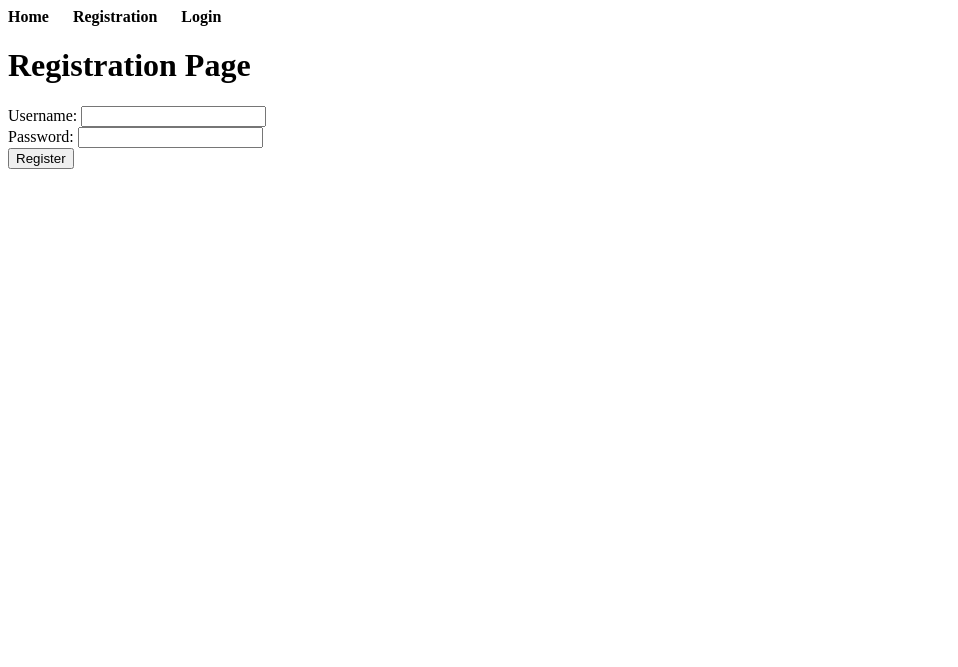
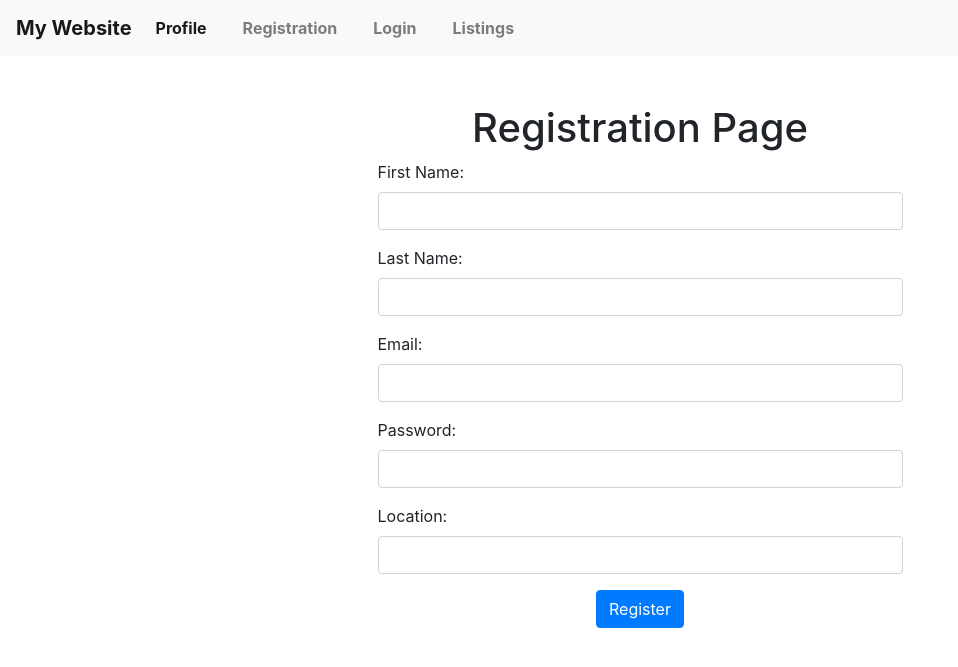
Before and after one commit to salnahass/https---github.com-salnahass-login, a Flask app: page /registration in a window 1280 px wide. Shown: the top 667 px of the page, without its empty margins (0-958 px from the left). Run offline with Flask 3, Linux system fonts and the light colour scheme; some libraries are stand-ins or nearby versions.

Commit message:
first iteration of messages

```diff
--- a/app.py
+++ b/app.py
@@ -1,7 +1,8 @@
-import flask
 from flask import Flask, render_template, request, redirect, url_for, flash, session
 import sqlite3
+import os
 
+UPLOAD_FOLDER = os.path.join(os.getcwd(), 'uploads')
 app = Flask(__name__)
 app.secret_key = 'your_secret_key'  # Change this to a secure random key
 
@@ -10,11 +11,79 @@ conn = sqlite3.connect('database.db')
 cursor = conn.cursor()
 
 # Create a table for user registration
-cursor.execute('''CREATE TABLE IF NOT EXISTS users (
-                    id INTEGER PRIMARY KEY AUTOINCREMENT,
-                    username TEXT NOT NULL,
-                    password TEXT NOT NULL
-                )''')
+# cursor.execute('''CREATE TABLE IF NOT EXISTS users (
+#                     id INTEGER PRIMARY KEY AUTOINCREMENT,
+#                     username TEXT NOT NULL,
+#                     password TEXT NOT NULL
+#                 )''')
+cursor.execute('''
+CREATE TABLE IF NOT EXISTS User (
+    userID INTEGER PRIMARY KEY AUTOINCREMENT,
+    firstName TEXT NOT NULL,
+    lastName TEXT NOT NULL,
+    email TEXT UNIQUE NOT NULL,
+    hashedPassword TEXT NOT NULL,
+    profileImage TEXT,
+    location TEXT NOT NULL,
+    joinDate DATE NOT NULL,
+    lastLogin DATE NOT NULL
+);
+''')
+
+# Listing Table
+cursor.execute('''
+CREATE TABLE IF NOT EXISTS Listing (
+    listingID INTEGER PRIMARY KEY AUTOINCREMENT,
+    userID INTEGER,
+    title TEXT NOT NULL,
+    description TEXT NOT NULL,
+    images TEXT,
+    category TEXT NOT NULL,
+    datePosted DATE NOT NULL,
+    status TEXT NOT NULL,
+    FOREIGN KEY (userID) REFERENCES User(userID)
+);
+''')
+
+# Message Table
+cursor.execute('''
+CREATE TABLE IF NOT EXISTS Message (
+    messageID INTEGER PRIMARY KEY AUTOINCREMENT,
+    senderID INTEGER,
+    receiverID INTEGER,
+    listingID INTEGER,
+    content TEXT NOT NULL,
+    sendDate DATETIME NOT NULL,
+    isRead BOOLEAN NOT NULL,
+    FOREIGN KEY (senderID) REFERENCES User(userID),
+    FOREIGN KEY (receiverID) REFERENCES User(userID),
+    FOREIGN KEY (listingID) REFERENCES Listing(listingID)
+);
+''')
+
+# Review Table
+cursor.execute('''
+CREATE TABLE IF NOT EXISTS Review (
+    reviewID INTEGER PRIMARY KEY AUTOINCREMENT,
+    reviewerID INTEGER,
+    reviewedUserID INTEGER,
+    rating INTEGER NOT NULL,
+    comment TEXT,
+    datePosted DATE NOT NULL,
+    FOREIGN KEY (reviewerID) REFERENCES User(userID),
+    FOREIGN KEY (reviewedUserID) REFERENCES User(userID)
+);
+''')
+
+# Category Table
+cursor.execute('''
+CREATE TABLE IF NOT EXISTS Category (
+    categoryID INTEGER PRIMARY KEY AUTOINCREMENT,
+    name TEXT NOT NULL,
+    description TEXT NOT NULL
+);
+''')
+
 conn.commit()
 conn.close()
 
@@ -24,47 +93,91 @@ def index():
 
 @app.route('/register', methods=['POST'])
 def register():
-    username = request.form['username']
+    firstName = request.form['firstName']
+    lastName = request.form['lastName']
+    email = request.form['email']
     password = request.form['password']
+    location = request.form['location']
 
-    if not username or not password:
-        flash('Username and password are required', 'error')
+    # Check if all required fields are filled
+    if not firstName or not lastName or not email or not password or not location:
+        flash('All fields are required', 'error')
         return redirect(url_for('index'))
 
     conn = sqlite3.connect('database.db')
     cursor = conn.cursor()
-    cursor.execute("INSERT INTO users (username, password) VALUES (?, ?)", (username, password))
+
+    # Check if email already exists
+    cursor.execute("SELECT * FROM User WHERE email=?", (email,))
+    existing_user = cursor.fetchone()
+    if existing_user:
+        flash('Email already registered', 'error')
+        conn.close()
+        return redirect(url_for('index'))
+
+    # Insert the new user data into the User table
+    cursor.execute("INSERT INTO User (firstName, lastName, email, hashedPassword, location, joinDate, lastLogin) VALUES (?, ?, ?, ?, ?, date('now'), date('now'))", (firstName, lastName, email, password, location))
+
     conn.commit()
     conn.close()
 
-    flash('Registration successful', 'success')
-    return redirect(url_for('index'))
+
+    return redirect(url_for('profile'))
 
 @app.route('/')
+# @app.route('/login', methods=['GET', 'POST'])
+# def login():
+#     if request.method == 'POST':
+#         username = request.form['username']
+#         password = request.form['password']
+
+#         if not username or not password:
+#             flash('Username and password are required', 'error')
+#             return redirect(url_for('login'))
+
+#         conn = sqlite3.connect('database.db')
+#         cursor = conn.cursor()
+#         cursor.execute("SELECT * FROM users WHERE username=?", (username,))
+#         user = cursor.fetchone()
+#         conn.close()
+
+#         if user is None or user[2] != password:
+#             flash('Invalid username or password', 'error')
+#         else:
+#             session['user_id'] = user[0]
+#             flash('Login successful', 'success')
+#             return redirect(url_for('profile'))
+
+#     return render_template('login.html')
+
 @app.route('/login', methods=['GET', 'POST'])
 def login():
     if request.method == 'POST':
-        username = request.form['username']
+        email = request.form['email']
         password = request.form['password']
 
-        if not username or not password:
-            flash('Username and password are required', 'error')
+        if not email or not password:
+            flash('Email and password are required', 'error')
             return redirect(url_for('login'))
 
         conn = sqlite3.connect('database.db')
+        conn.row_factory = sqlite3.Row  # Set row_factory to sqlite3.Row
         cursor = conn.cursor()
-        cursor.execute("SELECT * FROM users WHERE username=?", (username,))
+        cursor.execute("SELECT * FROM User WHERE email=?", (email,))
         user = cursor.fetchone()
         conn.close()
 
-        if user is None or user[2] != password:
-            flash('Invalid username or password', 'error')
+        if user is None or user['hashedPassword'] != password:  # Now you can use string keys
+            flash('Invalid email or password', 'error')
         else:
-            session['user_id'] = user[0]
+            session['user_id'] = user['userID']
             flash('Login successful', 'success')
             return redirect(url_for('profile'))
 
     return render_template('login.html')
+
+
+
 
 @app.route('/profile')
 def profile():
@@ -76,15 +189,115 @@ def profile():
     conn = sqlite3.connect('database.db')
     conn.row_factory = sqlite3.Row
     cursor = conn.cursor()
-    cursor.execute("SELECT * FROM users WHERE id=?", (user_id,))
+    cursor.execute("SELECT * FROM User WHERE userID=?", (user_id,))
     user = cursor.fetchone()
     conn.close()
 
-    user_name = user['username']
+    if user is None:
+        flash('User not found', 'error')
+        return redirect(url_for('login'))
+
+    # Extracting user information
+    first_name = user['firstName']
+    last_name = user['lastName']
+    email = user['email']
+    location = user['location']
+    profile_image = user['profileImage'] if user['profileImage'] else 'default_profile_image_url'
+
+    # Add your profile page content here
+    # profile_image = user['profileImage'].split('/')[-1] if user['profileImage'] else None
+
+    return render_template('profile.html', first_name=first_name, last_name=last_name, email=email, location=location, profile_image=profile_image)
+
+@app.route('/edit-profile', methods=['GET', 'POST'])
+def edit_profile():
+    user_id = session.get('user_id')
+    if user_id is None:
+        flash('Please log in to access your profile', 'error')
+        return redirect(url_for('login'))
+
+    conn = sqlite3.connect('database.db')
+    cursor = conn.cursor()
+
+    if request.method == 'POST':
+        # Fetch updated details from the form
+        first_name = request.form['first_name']
+        last_name = request.form['last_name']
+        email = request.form['email']
+        location = request.form['location']
+        profile_image = request.files['profile_image']
+
+        # Update user details in the database
+        cursor.execute("UPDATE User SET firstName=?, lastName=?, email=?, location=? WHERE userID=?", (first_name, last_name, email, location, user_id))
+
+        # Handle profile image upload
+        if profile_image:
+            # Ensure the directory exists
+            if not os.path.exists(UPLOAD_FOLDER):
+                os.makedirs(UPLOAD_FOLDER)
+
+            image_path = os.path.join(UPLOAD_FOLDER, profile_image.filename)
+            profile_image.save(image_path)
+            # Update the image path in the database
+            cursor.execute("UPDATE User SET profileImage=? WHERE userID=?", (image_path, user_id))
+
+        conn.commit()
+        flash('Profile updated successfully', 'success')
+        return redirect(url_for('profile'))
+
+    # Fetch current user details to pre-fill the form
+    cursor.execute("SELECT * FROM User WHERE userID=?", (user_id,))
+    user = cursor.fetchone()
+    conn.close()
+
+    return render_template('edit_profile.html', user=user)
+
+@app.route('/listings', methods=['GET', 'POST'])
+def listings():
+    conn = sqlite3.connect('database.db')
+    cursor = conn.cursor()
+
+    if request.method == 'POST':
+        title = request.form.get('title')
+        description = request.form.get('description')
+        images = request.form.get('images')
+        category = request.form.get('category')
+        userID = session['user_id']
+
+        cursor.execute("INSERT INTO Listing (userID, title, description, images, category, datePosted, status) VALUES (?, ?, ?, ?, ?, CURRENT_TIMESTAMP, 'available')", (userID, title, description, images, category))
+        conn.commit()
+
+        flash('Listing added successfully!', 'success')
+        return redirect(url_for('listings'))
+
+    cursor.execute("SELECT * FROM Listing")
+    listings = cursor.fetchall()
+
+    conn.close()
+    return render_template('listings.html', listings=listings)
 
 
-    # Add your profile page content here
-    return render_template('profile.html', user_name = user_name, user_id = user_id)
+@app.route('/listing/<int:listing_id>', methods=['GET', 'POST'])
+def view_listing(listing_id):
+    conn = sqlite3.connect('database.db')
+    cursor = conn.cursor()
+
+    cursor.execute("SELECT * FROM Listing WHERE listingID=?", (listing_id,))
+    listing = cursor.fetchone()
+
+    conn.close()
+
+    if not listing:
+        abort(404)  # Not found
+
+    if request.method == 'POST':
+        # Handle editing the listing if needed
+        pass
+
+    return render_template('view_listing.html', listing=listing)
+
+
+
 
 
 @app.route('/logout')
--- a/static/style.css
+++ b/static/style.css
@@ -17,3 +17,9 @@ nav a {
     color: #000; /* Change the color as per your design */
     font-weight: bold; /* Make the text bold if desired */
 }
+/* Style the anchor (link) elements */
+nav a {
+    text-decoration: none;
+    color: #000; /* Change the color as per your design */
+    font-weight: bold; /* Make the text bold if desired */
+}
--- a/templates/layout.html
+++ b/templates/layout.html
@@ -2,17 +2,37 @@
 <html>
 <head>
     <title>{% block title %}My Website{% endblock %}</title>
+    <link href="https://maxcdn.bootstrapcdn.com/bootstrap/4.5.2/css/bootstrap.min.css" rel="stylesheet">
     <link rel="stylesheet" href="{{ url_for('static', filename='style.css') }}">
+    <script src="https://ajax.googleapis.com/ajax/libs/jquery/3.5.1/jquery.min.js"></script>
+    <script src="https://cdnjs.cloudflare.com/ajax/libs/popper.js/1.16.0/umd/popper.min.js"></script>
+    <script src="https://maxcdn.bootstrapcdn.com/bootstrap/4.5.2/js/bootstrap.min.js"></script>
 </head>
 <body>
-    <nav>
-        <ul>
-            <li><a href="profile">Home</a></li>
-            <li><a href="registration">Registration</a></li>
-            <li><a href="login">Login</a></li>
+    <nav class="navbar navbar-expand-lg navbar-light bg-light">
+        <a class="navbar-brand" href="#">My Website</a>
+        <button class="navbar-toggler" type="button" data-toggle="collapse" data-target="#navbarNav" aria-controls="navbarNav" aria-expanded="false" aria-label="Toggle navigation">
+            <span class="navbar-toggler-icon"></span>
+        </button>
+        <div class="collapse navbar-collapse" id="navbarNav">
+            <ul class="navbar-nav">
+                <li class="nav-item active">
+                    <a class="nav-link" href="profile">Profile</a>
+                </li>
+                <li class="nav-item">
+                    <a class="nav-link" href="registration">Registration</a>
+                </li>
+                <li class="nav-item">
+                    <a class="nav-link" href="login">Login</a>
+                </li>
+                <li class="nav-item">
+                    <a class="nav-link" href="listings">Listings</a>
+                </li>
             </ul>
+        </div>
     </nav>
 
+    <div class="container mt-5">
         <h1>
             {% block content_title %}
             {% endblock %}
@@ -22,5 +42,6 @@
             {% block content %}
             {% endblock %}
         </div>
+    </div>
 </body>
 </html>
--- a/templates/register.html
+++ b/templates/register.html
@@ -2,13 +2,15 @@
 
 {% block title %}Registration Page{% endblock %}
 
-{% block content_title %}Registration Page{% endblock %}
+{% block content_title %}<div class="text-center">Registration Page</div>{% endblock %}
 
 {% block content %}
-
+<div class="container">
+    <div class="row justify-content-center">
+        <div class="col-md-6"> <!-- Adjust the column size as needed -->
             {% with messages = get_flashed_messages() %}
                 {% if messages %}
-            <ul>
+                    <ul class="alert alert-danger">
                         {% for message in messages %}
                             <li>{{ message }}</li>
                         {% endfor %}
@@ -17,12 +19,31 @@
             {% endwith %}
 
             <form method="POST" action="/register">
-        <label for="username">Username:</label>
-        <input type="text" name="username" required autocomplete="off"><br>
-
+                <div class="form-group">
+                    <label for="firstName">First Name:</label>
+                    <input type="text" class="form-control" name="firstName" required autocomplete="off">
+                </div>
+                <div class="form-group">
+                    <label for="lastName">Last Name:</label>
+                    <input type="text" class="form-control" name="lastName" required autocomplete="off">
+                </div>
+                <div class="form-group">
+                    <label for="email">Email:</label>
+                    <input type="email" class="form-control" name="email" required autocomplete="off">
+                </div>
+                <div class="form-group">
                     <label for="password">Password:</label>
-        <input type="password" name="password" required autocomplete="off"><br>
-
-        <input type="submit" value="Register">
+                    <input type="password" class="form-control" name="password" required autocomplete="off">
+                </div>
+                <div class="form-group">
+                    <label for="location">Location:</label>
+                    <input type="text" class="form-control" name="location" required autocomplete="off">
+                </div>
+                <div class="text-center">
+                    <input type="submit" class="btn btn-primary" value="Register">
+                </div>
             </form>
+        </div>
+    </div>
+</div>
 {% endblock %}
```
Also changed, not shown: templates/edit_profile.html (added, +32 -0 lines), templates/listings.html (added, +42 -0 lines), templates/login.html (+19 -10 lines), templates/profile.html (+21 -4 lines), database.db, static/images/headshot.jpg (added), templates/test.html (added), uploads/headshot.jpg (added), uploads/ss of resume.png (added). Lines whose indentation alone changed are shown as unchanged.
